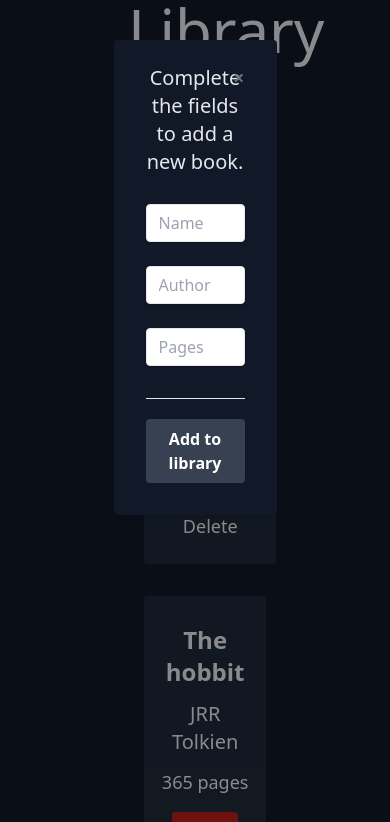
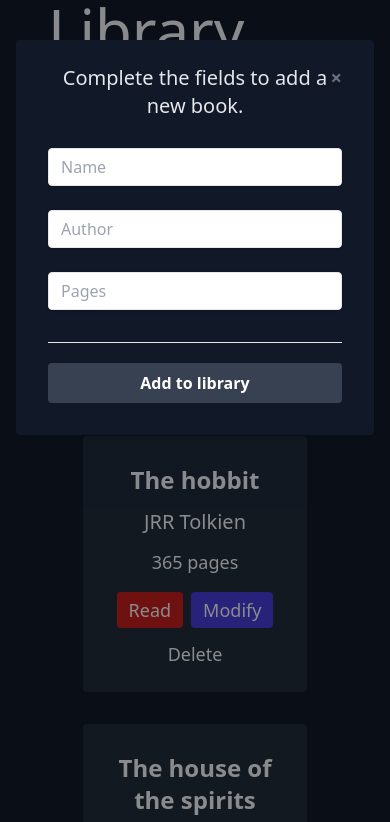
Before and after one commit to ianriva/odin-exercises, a plain HTML site: page library/index.html in a window 390 px wide. Both pictures are taken after a click on the button "Add book". Shown: the top 822 px of the page. Drawn offline with nearby package versions, Linux system fonts and the light colour scheme.

Commit message:
Add responsivenesssss

```diff
--- a/library/index.html
+++ b/library/index.html
@@ -10,39 +10,46 @@
 </head>
 
 <body class="bg-gray-900 text-gray-200">
-    <div class="container px-32 mx-auto">
+    <div class="container lg:px-32 mx-auto">
         <header>
-            <h1 class="text-6xl">Library</h1>
-            <button id="openModal" class="bg-blue-500 hover:bg-blue-700 text-white font-bold py-2 px-4 rounded m-2">Add book</button>
-            <button id="render" onclick="render()" class="bg-indigo-700 hover:bg-blue-700 text-white font-bold py-2 px-4 rounded m-2">Reload</button>
+            <div class="mx-12">
+                <h1 class="text-6xl">Library</h1>
+                <button id="openModal" class="bg-blue-500 hover:bg-blue-700 text-white font-bold py-2 px-4 rounded m-2">Add book</button>
+                </div>
         </header>
         <main>
             <div id="myModal" class="modal">
 
                 <!-- Modal content -->
-                <div class="modal-content w-1/2 mx-auto p-4 my-6">
+                <div class="modal-content sm:w-1/2 mx-auto p-4 my-6">
 
                     <div class="max-w-lg mx-auto bg-gray-900 shadow-md rounded px-8 pt-6 pb-8 mb-4">
                         <div class=" mb-4 relative">
-                            <span class="close absolute top-0 right-0 text-gray-500 hover:text-gray-700 cursor-pointer text-xl font-extrabold mt-0">&times;</span>
+                            <span
+                                class="close absolute top-0 right-0 text-gray-500 hover:text-gray-700 cursor-pointer text-xl font-extrabold mt-0">&times;</span>
                             <h1 class="text-xl text-center">Complete the fields to add a new book.</h1>
                         </div>
-                        <input autofocus required id="name" class="mx-auto my-3 shadow appearance-none border rounded w-full py-2 px-3 text-gray-700 leading-tight focus:outline-none focus:shadow-outline" id="nameForm"type="text" placeholder="Name">
-                        <input required id="author"type="text" placeholder="Author" class="mx-auto my-3 shadow appearance-none border rounded w-full py-2 px-3 text-gray-700 leading-tight focus:outline-none focus:shadow-outline">
-                        <input required id="pages"type="number" placeholder="Pages" class="mx-auto my-3 shadow appearance-none border rounded w-full py-2 px-3 text-gray-700 leading-tight focus:outline-none focus:shadow-outline">
+                        <input autofocus required id="name"
+                            class="mx-auto my-3 shadow appearance-none border rounded w-full py-2 px-3 text-gray-700 leading-tight focus:outline-none focus:shadow-outline"
+                            id="nameForm" type="text" placeholder="Name">
+                        <input required id="author" type="text" placeholder="Author"
+                            class="mx-auto my-3 shadow appearance-none border rounded w-full py-2 px-3 text-gray-700 leading-tight focus:outline-none focus:shadow-outline">
+                        <input required id="pages" type="number" placeholder="Pages"
+                            class="mx-auto my-3 shadow appearance-none border rounded w-full py-2 px-3 text-gray-700 leading-tight focus:outline-none focus:shadow-outline">
                         <div class="m-3 hidden">
                             <input id="read" type="checkbox" class="mr-2 leading-tight">
                             <label for="read">Read</label>
                         </div>
                         <hr class="my-5">
-                        <button id="addUpdate" onclick="addBook()" type="submit" class="w-full bg-gray-700 hover:bg-gray-800 text-white font-bold py-2 px-4 rounded">Add to library</button>
+                        <button id="addUpdate" onclick="addBook()" type="submit"
+                            class="w-full bg-gray-700 hover:bg-gray-800 text-white font-bold py-2 px-4 rounded">Add to
+                            library</button>
                     </div>
                 </div>
 
             </div>
             <div id="library" class="mt-4 flex flex-wrap items-stretch content-around justify-around"></div>
         </main>
-
     </div>
     <script src="./app.js"></script>
 </body>
```
